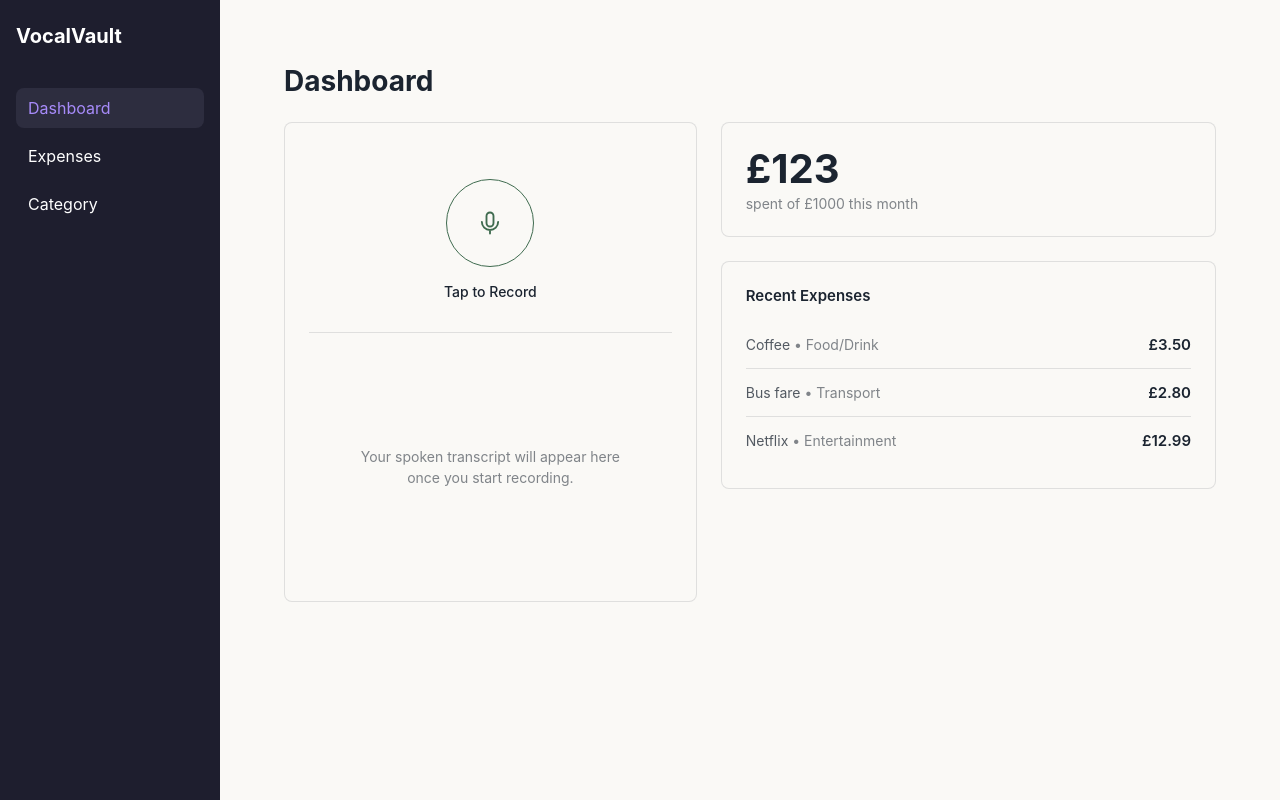
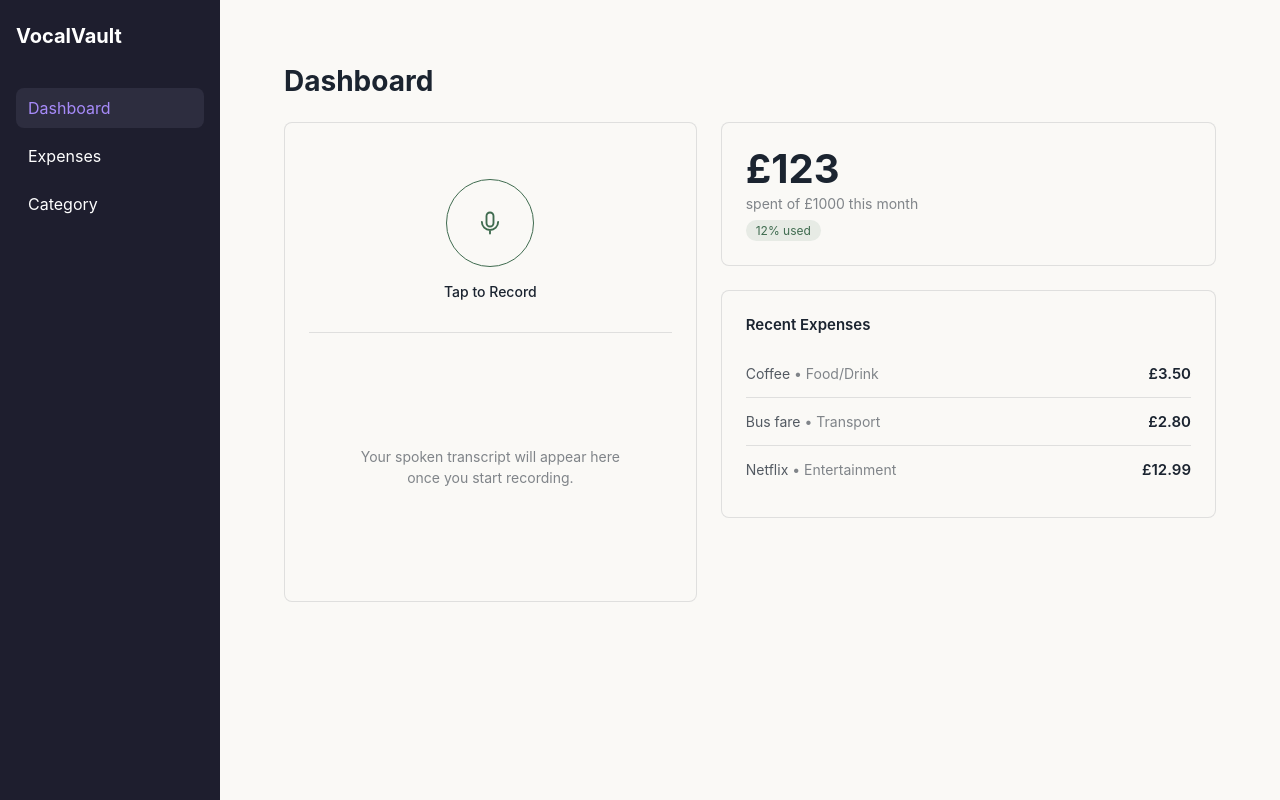
Before and after one commit to adriancwpin/VocalVault, a React (Vite) app in the folder vocalvault-web/: page / in a window 1280 px wide. Built offline with nearby package versions, Linux system fonts and the light colour scheme.

Commit message:
added a percentage used for the budget-spending card

```diff
--- a/vocalvault-web/src/pages/Dashboard.css
+++ b/vocalvault-web/src/pages/Dashboard.css
@@ -103,6 +103,16 @@
   color: var(--color-muted);
 }
 
+.budget-pill {
+    display: inline-block;
+    margin-top: 8px;
+    font-size: 12px;
+    padding: 3px 10px;
+    border-radius: 999px;
+    background-color: rgba(63, 107, 79, 0.1); /* forces fully rounded pill ends*/
+    color: var(--color-accent);
+}
+
 .ledger-title {
   margin: 0 0 16px;
   font-size: 15px;
@@ -127,7 +137,7 @@
 .expense-category { color: var(--color-muted); }
 
 .expense-amount {
-  padding: 14px 0 14px 24px;   /* left padding fixes the cramped Netflix row */
+  padding: 14px 0 14px 24px;
   font-size: 15px;
   font-weight: 600;
   text-align: right;
--- a/vocalvault-web/src/pages/Dashboard.jsx
+++ b/vocalvault-web/src/pages/Dashboard.jsx
@@ -8,6 +8,8 @@ function Dashboard() {
     { id: 2, description: "Bus fare", amount: 2.80, category: "Transport" },
     { id: 3, description: "Netflix", amount: 12.99, category: "Entertainment" },
   ];
+  const percentUsed = Math.round((totalSpent/monthlyBudget) * 100);
+
 
   return (
     <div className="dashboard">
@@ -37,6 +39,7 @@ function Dashboard() {
           <div className="budget-summary card">
             <p className="budget-figure">£{totalSpent}</p>
             <p className="budget-label">spent of £{monthlyBudget} this month</p>
+            <span className="budget-pill">{percentUsed}% used</span>
           </div>
 
           <div className="expense-ledger card">
```
